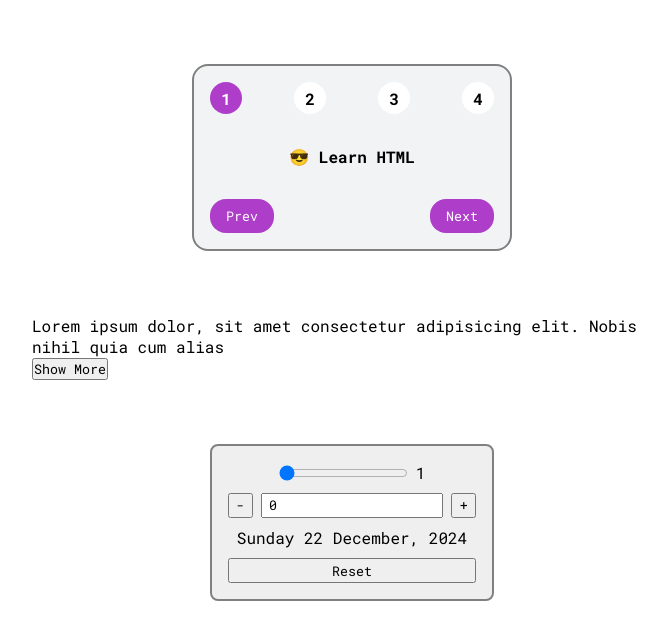
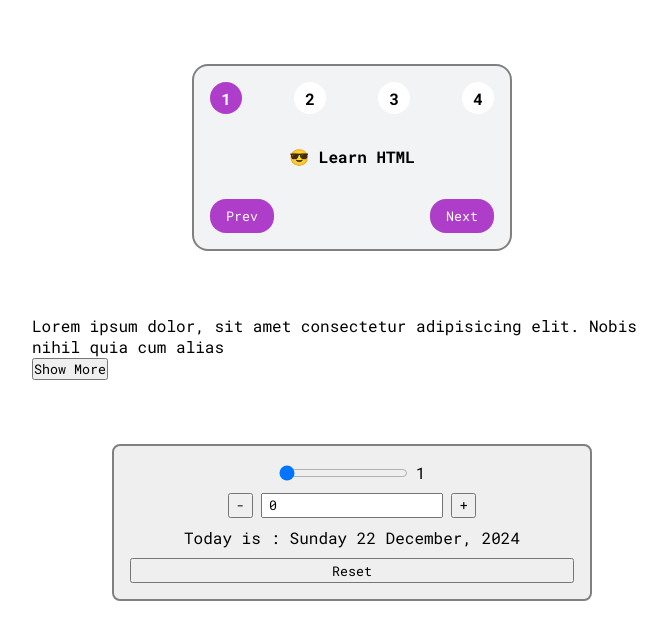
Before and after one commit to arpitjana2103/mini-react-projects, a React (Vite) app: page / in a window 1280 px wide. Shown: the top 640 px of the page, without its empty margins (288-955 px from the left). Built offline with nearby package versions, Linux system fonts and the light colour scheme.

Commit message:
Done with dayCounter

```diff
--- a/src/components/DateCounter.jsx
+++ b/src/components/DateCounter.jsx
@@ -25,6 +25,14 @@ function addDays(date, days) {
 function DateCounter() {
     const [step, setStep] = useState(1);
     const [dayCount, setDayCount] = useState("0");
+
+    // Derived State
+    const currentDate = addDays(today, Number(dayCount === "-" ? 0 : dayCount));
+
+    let prefix = "";
+    if (dayCount === "0" || dayCount === "-") prefix = "Today is ";
+    else if (+dayCount > 0) prefix = `${+dayCount} days after `;
+    else if (+dayCount < 0) prefix = `${+dayCount * -1} days before `;
 
     function handleReset() {
         setStep(1);
@@ -79,9 +87,7 @@ function DateCounter() {
             </div>
 
             <p className={styles.txt}>
-                {formateDate(
-                    addDays(today, Number(dayCount === "-" ? 0 : dayCount))
-                )}
+                {prefix} : {formateDate(currentDate)}
             </p>
             <button className={styles.btn} onClick={handleReset}>
                 Reset
--- a/src/style/DateCounter.module.css
+++ b/src/style/DateCounter.module.css
@@ -6,6 +6,7 @@
     display: flex;
     flex-direction: column;
     gap: 0.6rem;
+    width: 30rem;
 }
 
 .buttonBox,
```
